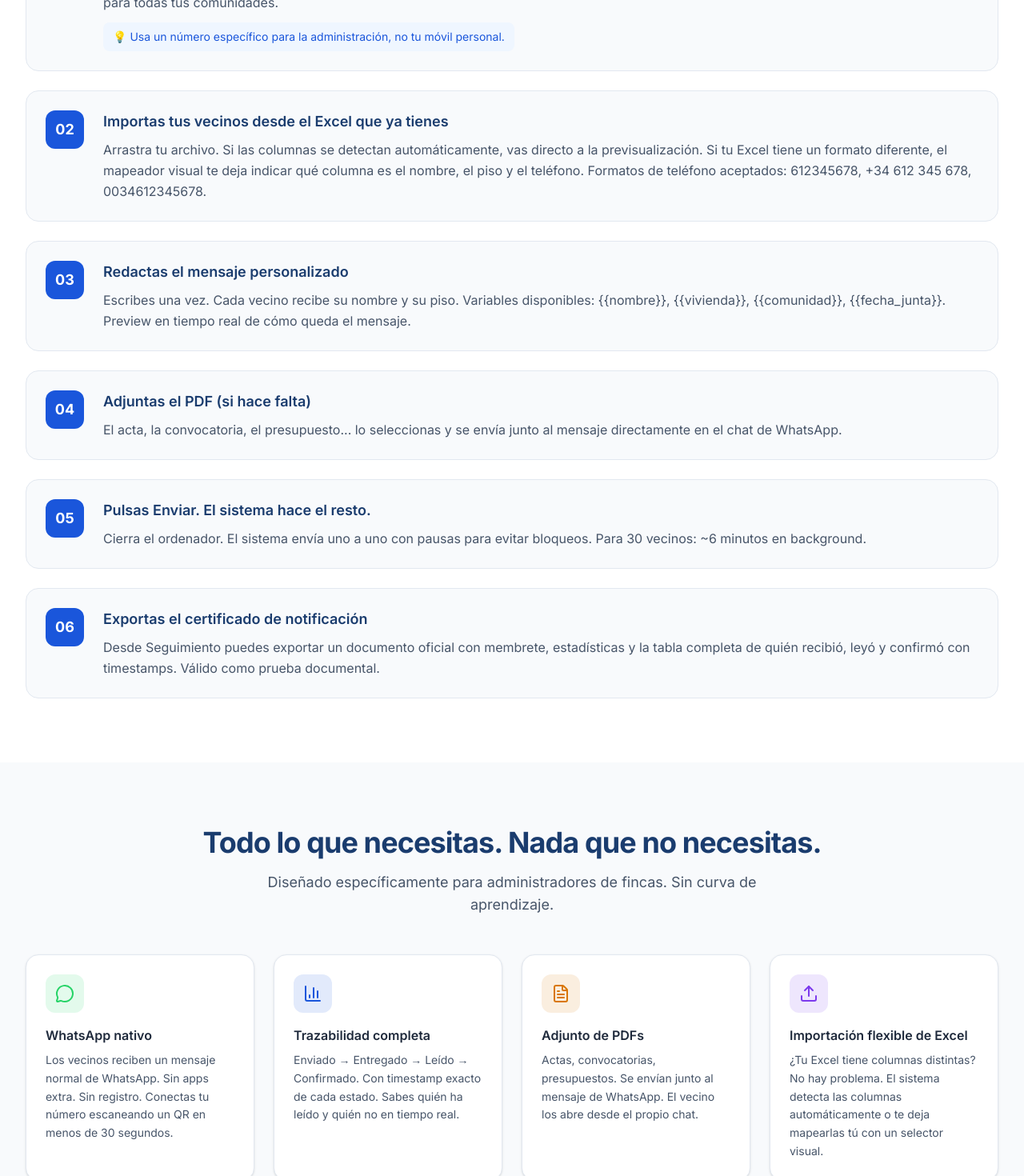
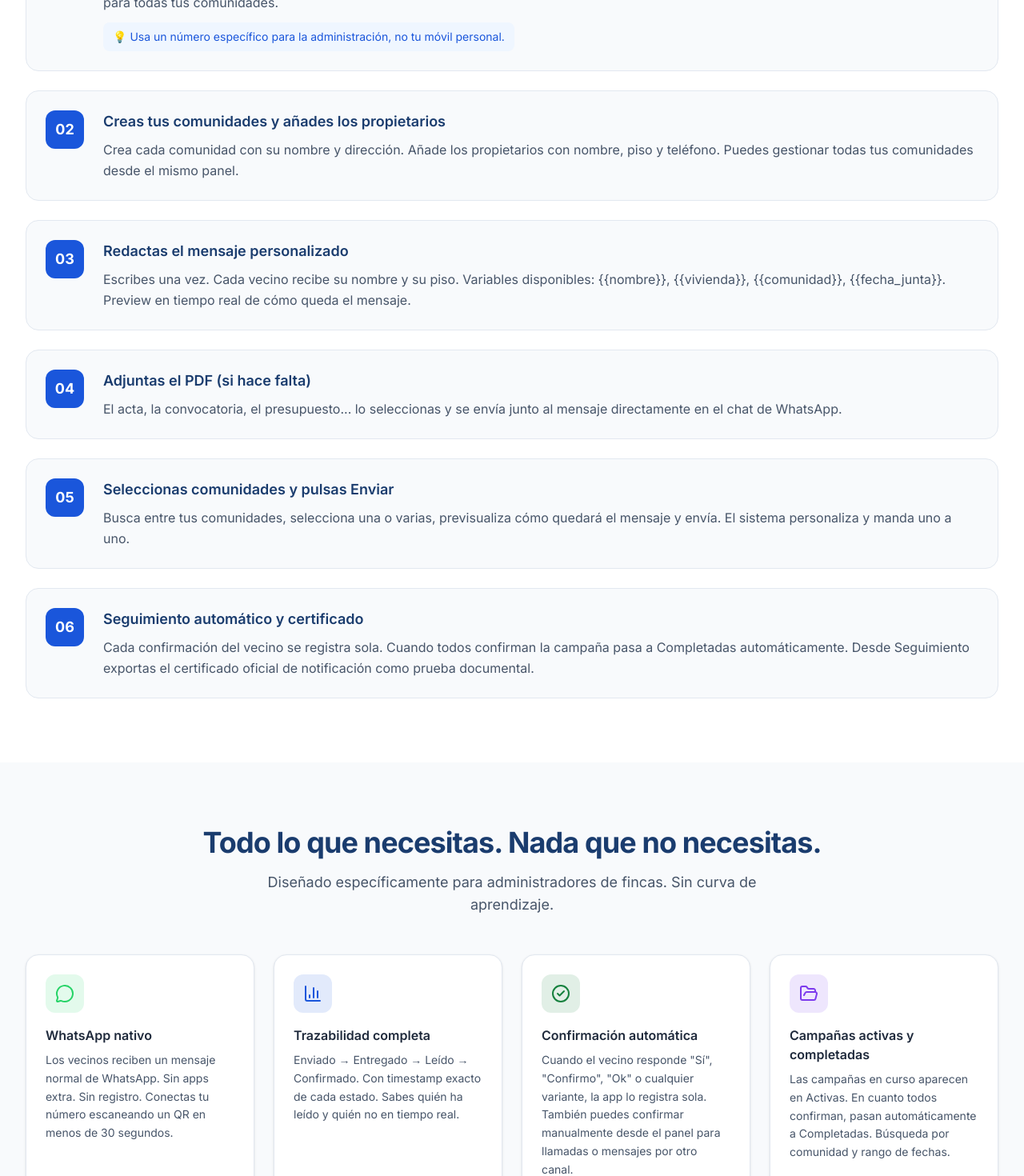
Before and after one commit to sua23sua/vecindapp, a Next.js app: page / in a window 1280 px wide. Shown: the part 2000-3470 px from the top of the page at 80% size. Built offline with nearby package versions, Linux system fonts and the light colour scheme.

Commit message:
feat: actualizar landing con funcionalidades reales (confirmacion automatica, campanas activas/completadas, sin excel)

```diff
--- a/components/Features.tsx
+++ b/components/Features.tsx
@@ -3,10 +3,10 @@ import {
   BarChart3,
   FileText,
   Zap,
-  Shield,
   ClipboardCheck,
-  Upload,
   QrCode,
+  CheckCircle2,
+  FolderOpen,
 } from "lucide-react";
 
 const features = [
@@ -25,6 +25,20 @@ const features = [
     color: "#1A56DB",
   },
   {
+    icon: CheckCircle2,
+    title: "Confirmación automática",
+    description:
+      "Cuando el vecino responde \"Sí\", \"Confirmo\", \"Ok\" o cualquier variante, la app lo registra sola. También puedes confirmar manualmente desde el panel para llamadas o mensajes por otro canal.",
+    color: "#15803D",
+  },
+  {
+    icon: FolderOpen,
+    title: "Campañas activas y completadas",
+    description:
+      "Las campañas en curso aparecen en Activas. En cuanto todos confirman, pasan automáticamente a Completadas. Búsqueda por comunidad y rango de fechas.",
+    color: "#7C3AED",
+  },
+  {
     icon: FileText,
     title: "Adjunto de PDFs",
     description:
@@ -32,25 +46,11 @@ const features = [
     color: "#D97706",
   },
   {
-    icon: Upload,
-    title: "Importación flexible de Excel",
-    description:
-      "¿Tu Excel tiene columnas distintas? No hay problema. El sistema detecta las columnas automáticamente o te deja mapearlas tú con un selector visual.",
-    color: "#7C3AED",
-  },
-  {
     icon: Zap,
     title: "Variables dinámicas",
     description:
       "{{nombre}}, {{vivienda}}, {{comunidad}}, {{fecha_junta}}. Escribes el mensaje una vez y cada vecino recibe uno personalizado.",
     color: "#1A56DB",
-  },
-  {
-    icon: Shield,
-    title: "LOPD automática",
-    description:
-      "Texto legal en el primer mensaje. Sistema de baja por palabra clave. Sin configuración adicional.",
-    color: "#15803D",
   },
   {
     icon: ClipboardCheck,
--- a/components/HowItWorks.tsx
+++ b/components/HowItWorks.tsx
@@ -9,10 +9,10 @@ const steps = [
   },
   {
     num: "02",
-    emoji: "📥",
-    title: "Importas tus vecinos desde el Excel que ya tienes",
+    emoji: "🏘️",
+    title: "Creas tus comunidades y añades los propietarios",
     detail:
-      "Arrastra tu archivo. Si las columnas se detectan automáticamente, vas directo a la previsualización. Si tu Excel tiene un formato diferente, el mapeador visual te deja indicar qué columna es el nombre, el piso y el teléfono. Formatos de teléfono aceptados: 612345678, +34 612 345 678, 0034612345678.",
+      "Crea cada comunidad con su nombre y dirección. Añade los propietarios con nombre, piso y teléfono. Puedes gestionar todas tus comunidades desde el mismo panel.",
     tip: null,
   },
   {
@@ -34,17 +34,17 @@ const steps = [
   {
     num: "05",
     emoji: "🚀",
-    title: "Pulsas Enviar. El sistema hace el resto.",
+    title: "Seleccionas comunidades y pulsas Enviar",
     detail:
-      "Cierra el ordenador. El sistema envía uno a uno con pausas para evitar bloqueos. Para 30 vecinos: ~6 minutos en background.",
+      "Busca entre tus comunidades, selecciona una o varias, previsualiza cómo quedará el mensaje y envía. El sistema personaliza y manda uno a uno.",
     tip: null,
   },
   {
     num: "06",
     emoji: "📋",
-    title: "Exportas el certificado de notificación",
+    title: "Seguimiento automático y certificado",
     detail:
-      "Desde Seguimiento puedes exportar un documento oficial con membrete, estadísticas y la tabla completa de quién recibió, leyó y confirmó con timestamps. Válido como prueba documental.",
+      "Cada confirmación del vecino se registra sola. Cuando todos confirman la campaña pasa a Completadas automáticamente. Desde Seguimiento exportas el certificado oficial de notificación como prueba documental.",
     tip: null,
   },
 ];
--- a/components/Pricing.tsx
+++ b/components/Pricing.tsx
@@ -5,14 +5,14 @@ import { Check } from "lucide-react";
 
 const baseFeatures = [
   "Envíos ilimitados",
-  "Personalización de mensajes",
-  "PDF adjunto",
+  "Personalización de mensajes con variables",
+  "PDF adjunto en los envíos",
   "Trazabilidad 5 estados",
-  "Confirmación automática de vecinos",
+  "Confirmación automática de vecinos por WhatsApp",
+  "Confirmación manual desde el panel",
+  "Campañas Activas y Completadas",
+  "Auto-completar cuando todos confirman",
   "Certificado de notificación oficial",
-  "LOPD automática",
-  "Importación Excel (cualquier formato)",
-  "Mapeador visual de columnas",
   "Conexión WhatsApp por QR",
   "Soporte email",
 ];
--- a/components/Tracking.tsx
+++ b/components/Tracking.tsx
@@ -7,10 +7,10 @@ const statusSteps = [
 ];
 
 const tracking = [
-  { name: "María García",  piso: "1A", leido: "10:34 ✓", confirmado: "10:41 ✓ \"Ok\"",      status: "confirmed" },
-  { name: "Josep Martí",   piso: "2B", leido: "10:38 ✓", confirmado: "10:52 ✓ \"RECIBIDO\"", status: "confirmed" },
-  { name: "Carles Soler",  piso: "3A", leido: "12:20 ✓", confirmado: "Pendiente",             status: "read"      },
-  { name: "Miquel Roca",   piso: "4B", leido: "Sin leer", confirmado: "—",                    status: "unread"    },
+  { name: "María García",  piso: "1A", leido: "10:34 ✓", confirmado: "10:41 ✓ \"Ok\"",       status: "confirmed" },
+  { name: "Josep Martí",   piso: "2B", leido: "10:38 ✓", confirmado: "10:52 ✓ \"Confirmo\"", status: "confirmed" },
+  { name: "Carles Soler",  piso: "3A", leido: "12:20 ✓", confirmado: "Pendiente",              status: "read"      },
+  { name: "Miquel Roca",   piso: "4B", leido: "Sin leer", confirmado: "—",                     status: "unread"    },
 ];
 
 export default function Tracking() {
@@ -42,9 +42,12 @@ export default function Tracking() {
 
         {/* Mock panel */}
         <div className="mt-12 max-w-2xl mx-auto bg-white rounded-2xl border border-[#E2E8F0] shadow-md overflow-hidden">
-          <div className="bg-[#1A3C6E] px-6 py-4">
-            <p className="text-white font-semibold">Seguimiento: Convocatoria Junta Mayo</p>
-            <p className="text-white/70 text-sm">C/ Gran Vía 42 · 32 propietarios · 14 may 10:32</p>
+          <div className="bg-[#1A3C6E] px-6 py-4 flex items-center justify-between">
+            <div>
+              <p className="text-white font-semibold">Convocatoria Junta Mayo</p>
+              <p className="text-white/70 text-sm">C/ Gran Vía 42 · 32 propietarios · 14 may 10:32</p>
+            </div>
+            <span className="text-xs bg-amber-400 text-amber-900 font-semibold px-3 py-1 rounded-full">Activa</span>
           </div>
           <div className="overflow-x-auto">
             <table className="w-full">
@@ -72,13 +75,25 @@ export default function Tracking() {
               </tbody>
             </table>
           </div>
-          <div className="px-6 py-4 bg-[#F8FAFC] flex items-center justify-between gap-4">
+          <div className="px-6 py-4 bg-[#F8FAFC] flex items-center justify-between gap-4 flex-wrap">
             <p className="text-xs text-[#475569]">2 confirmados · 1 leído · 1 pendiente · 0 fallidos</p>
-            <button className="py-2 px-4 bg-[#1A56DB] text-white text-sm font-semibold rounded-xl hover:bg-[#1A3C6E] transition-colors whitespace-nowrap">
-              Certificado de notificación
-            </button>
+            <div className="flex items-center gap-3">
+              <button className="py-1.5 px-3 text-xs font-semibold text-[#15803D] border border-[#15803D]/30 bg-[#F0FDF4] rounded-lg whitespace-nowrap">
+                ✓ Marcar completada
+              </button>
+              <button className="py-1.5 px-3 bg-[#1A56DB] text-white text-xs font-semibold rounded-lg hover:bg-[#1A3C6E] transition-colors whitespace-nowrap">
+                Certificado PDF
+              </button>
+            </div>
           </div>
         </div>
+
+        {/* Auto-complete note */}
+        <p className="mt-6 text-center text-sm text-[#475569]">
+          Cuando el último vecino confirma, la campaña pasa a{" "}
+          <span className="text-[#15803D] font-semibold">Completadas</span>{" "}
+          de forma automática.
+        </p>
       </div>
     </section>
   );
```
